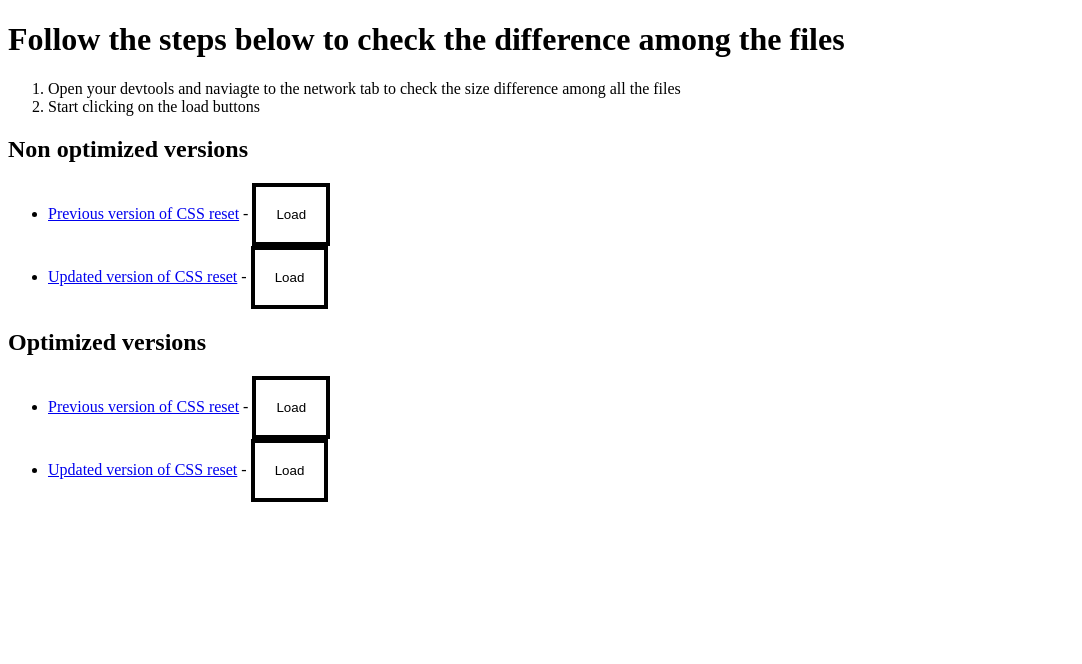
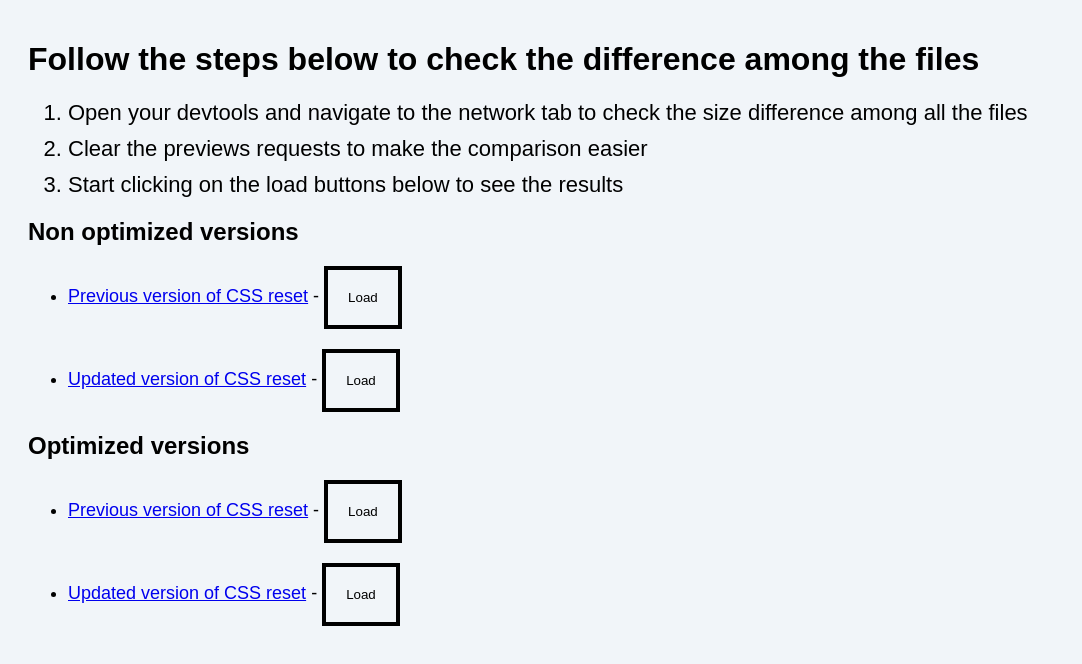
Before and after one commit to samuelsilvadev/css-reset-comparison, a website: page index.html in a window 1280 px wide. Shown: the whole page, without its empty margins (0-1082 px from the left). Drawn offline with Linux system fonts and the light colour scheme.

Commit message:
feat: add styling and disable button after click

```diff
--- a/index.html
+++ b/index.html
@@ -6,19 +6,51 @@
     <meta name="viewport" content="width=device-width, initial-scale=1.0" />
     <title>CSS Reset Fight</title>
     <style>
+      html {
+        background-color: #f1f5f9;
+        font-family: sans-serif;
+        padding: 20px;
+      }
+
       [data-load-css] {
         border: 4px solid black;
         padding: 20px;
         background: none;
         cursor: pointer;
       }
+
+      [data-load-css]:disabled {
+        background-color: #ccc;
+        cursor: not-allowed;
+        border-color: transparent;
+      }
+
+      ol li {
+        font-size: 22px;
+      }
+
+      ol li:not(:last-child) {
+        margin-bottom: 10px;
+      }
+
+      section li {
+        font-size: 18px;
+      }
+
+      section li:not(:last-child) {
+        margin-bottom: 20px;
+      }
     </style>
   </head>
   <body>
     <h1>Follow the steps below to check the difference among the files</h1>
     <ol>
-      <li>Open your devtools and naviagte to the network tab to check the size difference among all the files</li>
-      <li>Start clicking on the load buttons</li>
+      <li>
+        Open your devtools and navigate to the network tab to check the size
+        difference among all the files
+      </li>
+      <li>Clear the previews requests to make the comparison easier</li>
+      <li>Start clicking on the load buttons below to see the results</li>
     </ol>
     <section>
       <h2>Non optimized versions</h2>
@@ -57,6 +89,7 @@
             style.href = button.previousElementSibling.href;
             style.rel = "stylesheet";
             document.head.appendChild(style);
+            button.disabled = true;
           },
           { once: true }
         );
```
